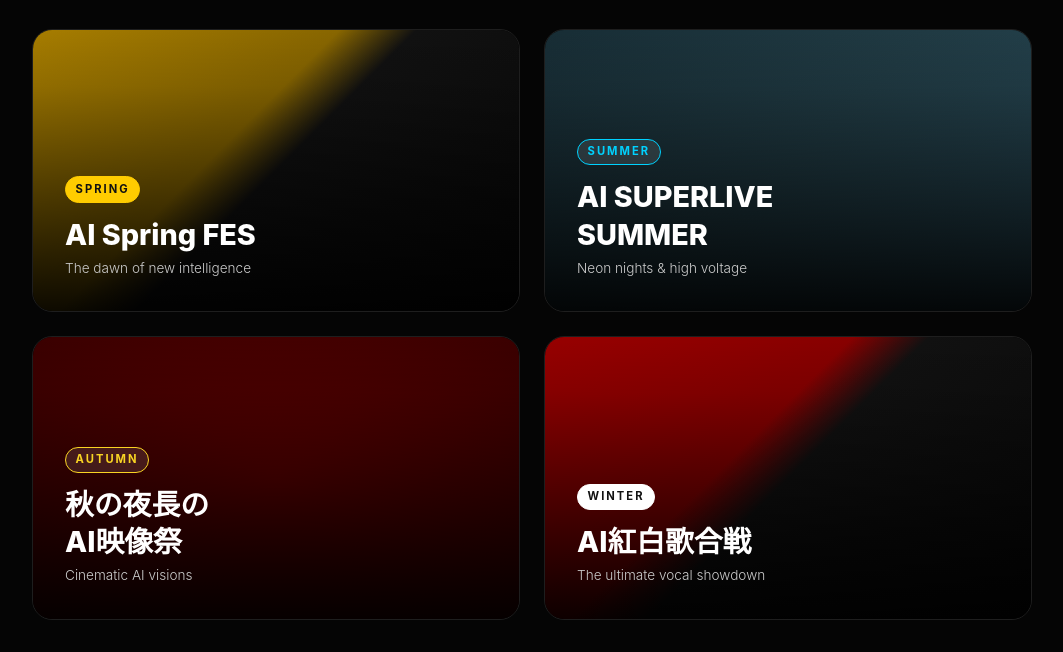
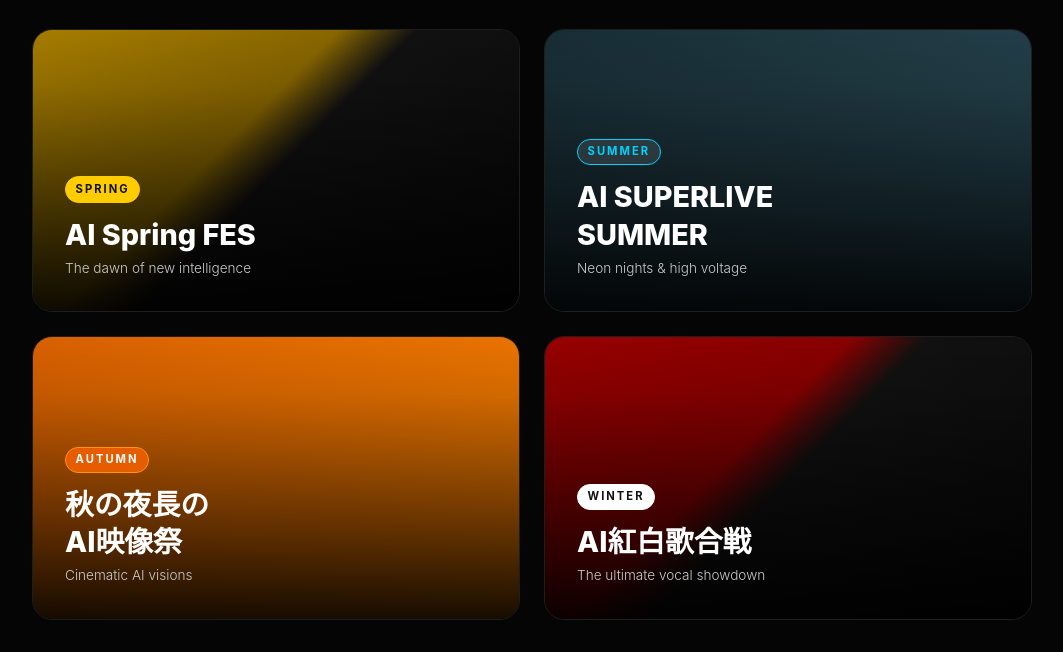
Before and after one commit to ryomaeno84/AI-Event-Collection, a plain HTML site: page index.html in a window 1280 px wide. Shown: the part 148-800 px from the top of the page, without its empty margins (108-1171 px from the left). Drawn offline with Linux system fonts and the light colour scheme.

Commit message:
Update Autumn button hover animation to Orange gradient and Fire sparks

```diff
--- a/css/top.css
+++ b/css/top.css
@@ -175,28 +175,30 @@
   100% { transform: rotate(50deg); }
 }
 
-/* Theme: Autumn (Redcarpet/Red Gold spotlights) */
+/* Theme: Autumn (Orange Gradient & Fire Sparks) */
 .theme-autumn .bg-animation {
-  background: radial-gradient(ellipse at center, #5a0000 0%, #1a0000 100%);
+  background: linear-gradient(135deg, #cc5200 0%, #ff8c00 100%);
 }
 .theme-autumn::before {
   content: '';
-  position: absolute; top: -10%; left: 40%;
-  width: 80px; height: 150%; z-index: 1;
-  background: linear-gradient(180deg, rgba(204, 163, 0, 0.4) 0%, transparent 80%);
-  filter: blur(12px);
-  transform-origin: top center;
+  position: absolute; top: 0; left: 0; width: 100%; height: 200%; z-index: 1;
+  background-image:
+    radial-gradient(circle, #ffffff 1.5px, transparent 2px),
+    radial-gradient(circle, #ffeb3b 2px, transparent 3px),
+    radial-gradient(circle, #ff9800 2.5px, transparent 4px);
+  background-size: 30px 45px, 50px 70px, 70px 100px;
+  background-position: 0 0, 20px 35px, 40px 50px;
   opacity: 0;
   transition: opacity 0.4s ease;
-  animation: cardSpotlight 2s ease-in-out infinite alternate;
+  animation: sparksAscend 2.5s linear infinite;
 }
-.theme-autumn:hover .bg-animation { background: radial-gradient(ellipse at center, #a00000 0%, #3a0000 100%); }
-.theme-autumn:hover::before { opacity: 1; }
-.theme-autumn .season-badge { color: #f9d423; border-color: #f9d423; }
+.theme-autumn:hover .bg-animation { background: linear-gradient(135deg, #ff5500 0%, #ffaa00 100%); }
+.theme-autumn:hover::before { opacity: 0.9; }
+.theme-autumn .season-badge { color: #fff; background: #e65c00; border-color: #ff9800; }
 
-@keyframes cardSpotlight {
-  0% { transform: rotate(20deg) translateX(-30px); }
-  100% { transform: rotate(-30deg) translateX(30px); }
+@keyframes sparksAscend {
+  0% { transform: translateY(0); }
+  100% { transform: translateY(-50%); }
 }
 
 /* Theme: Kohaku (Red/White dynamic with confetti) */
```
